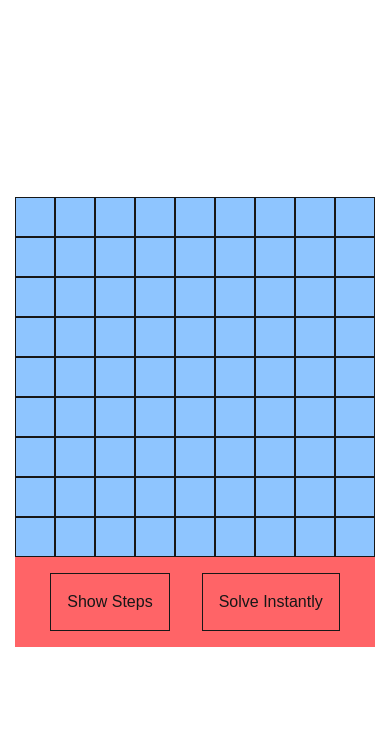
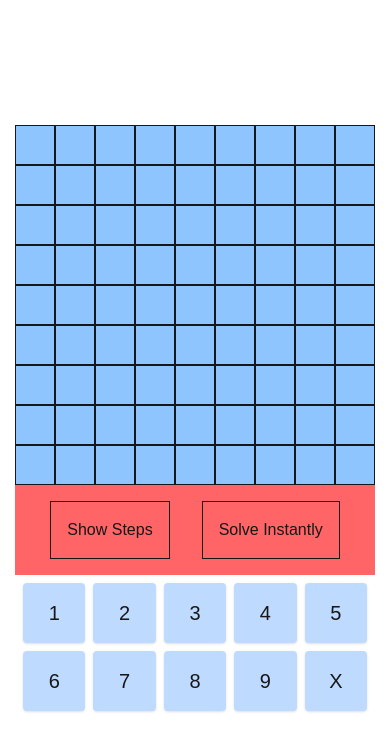
Before and after one commit to Shivansh3004/Sudoku-Solver, a Next.js app: page / in a window 390 px wide. Shown: the top 750 px of the page. Built offline with nearby package versions, Linux system fonts and the light colour scheme.

Commit message:
added support for phones

```diff
--- a/components/Board.tsx
+++ b/components/Board.tsx
@@ -4,9 +4,10 @@ import React, { useState } from 'react'
 import Tile from './Tile';
 import "../functions/solver"
 import Buttons from './Buttons';
+import NumberPad from './NumberPad';
 
 const Board = () => {
-
+    const [tileFocused, setTileFocused] = useState<[number,number]| null>(null);
     const [boardText,setBoardText] = useState(()=>{
         const tempBoard = [];
         for (let i = 0; i < 9; i++) {
@@ -103,6 +104,7 @@ const Board = () => {
 
 //solve sudoku using backtracking
     const solveWithSteps = async() => {
+        setTileFocused(null);
         if(!checkInitial()){
             alert("Invalid initial board");
             return;
@@ -114,6 +116,7 @@ const Board = () => {
 
 
     const solveInstantly = () => {
+        setTileFocused(null);
         if(!checkInitial()){
             alert("Invalid initial board");
             return;
@@ -188,6 +191,16 @@ const Board = () => {
         return true;
     };
 
+    const handleNumberPadClick = (val: string) => {
+        if (!tileFocused) return;
+        const [row, col] = tileFocused;
+        setBoardText(prev => {
+            const newBoard = prev.map(r => [...r]);
+            newBoard[row][col] = val;
+            return newBoard;
+        });
+    };
+
     const helper = async(currRow:number,currCol:number)=>{
         if(currRow == 9) {
             flag = true;
@@ -218,12 +231,13 @@ const Board = () => {
                 boardText.map((row, rowIndex) => (
                     <div key={rowIndex} className="flex">
                         {row.map((cell, cellIndex) => (
-                            <Tile key={rowIndex*9+cellIndex} handleKeyDown={(event)=>handleKeyDown(event,rowIndex,cellIndex)} tileText = {boardText[rowIndex][cellIndex]}/>
+                            <Tile key={rowIndex*9+cellIndex} handleKeyDown={(event)=>handleKeyDown(event,rowIndex,cellIndex)} tileText = {boardText[rowIndex][cellIndex]} setTileFocused={()=>setTileFocused([rowIndex,cellIndex])} isFocused={tileFocused?.[0] === rowIndex && tileFocused?.[1] === cellIndex}/>
                         ))}
                     </div>
                 ))
             }
             <Buttons solveWithSteps={solveWithSteps} solveInstantly={solveInstantly}/>
+            <NumberPad onNumberClick={handleNumberPadClick} />
         </div>
     )
 }
--- /dev/null
+++ b/components/NumberPad.tsx
@@ -0,0 +1,19 @@
+const NumberPad = ({ onNumberClick }: { onNumberClick: (val: string) => void }) => {
+    const numbers = ["1", "2", "3", "4", "5", "6", "7", "8", "9", ""];
+
+    return (
+        <div className="grid grid-cols-5 gap-2 p-2">
+            {numbers.map((num, idx) => (
+            <button
+                key={idx}
+                className="p-4 bg-blue-200 rounded shadow text-xl"
+                onClick={() => onNumberClick(num)}
+            >
+                {num === "" ? "X" : num}
+            </button>
+            ))}
+        </div>
+    );
+};
+
+export default NumberPad;
--- a/components/Tile.tsx
+++ b/components/Tile.tsx
@@ -1,11 +1,14 @@
 interface TileProps {
     handleKeyDown: (event:React.KeyboardEvent) => void
     tileText: string;
+    setTileFocused : () => void;
+    isFocused: boolean;
 }
 
-const Tile = ({handleKeyDown,tileText}:TileProps) => {
+const Tile = ({handleKeyDown,tileText,setTileFocused,isFocused}:TileProps) => {
     return (
-        <div onKeyDown={handleKeyDown} className='w-10 h-10 bg-blue-300 border outline-none flex items-center justify-center' tabIndex={0}>{tileText}</div>
+        <div onKeyDown={handleKeyDown} onClick={setTileFocused} className={`w-10 h-10 border outline-none flex items-center justify-center ${
+            isFocused ? "bg-blue-500" : "bg-blue-300"}`} tabIndex={0}>{tileText}</div>
     )
 }
 
```
